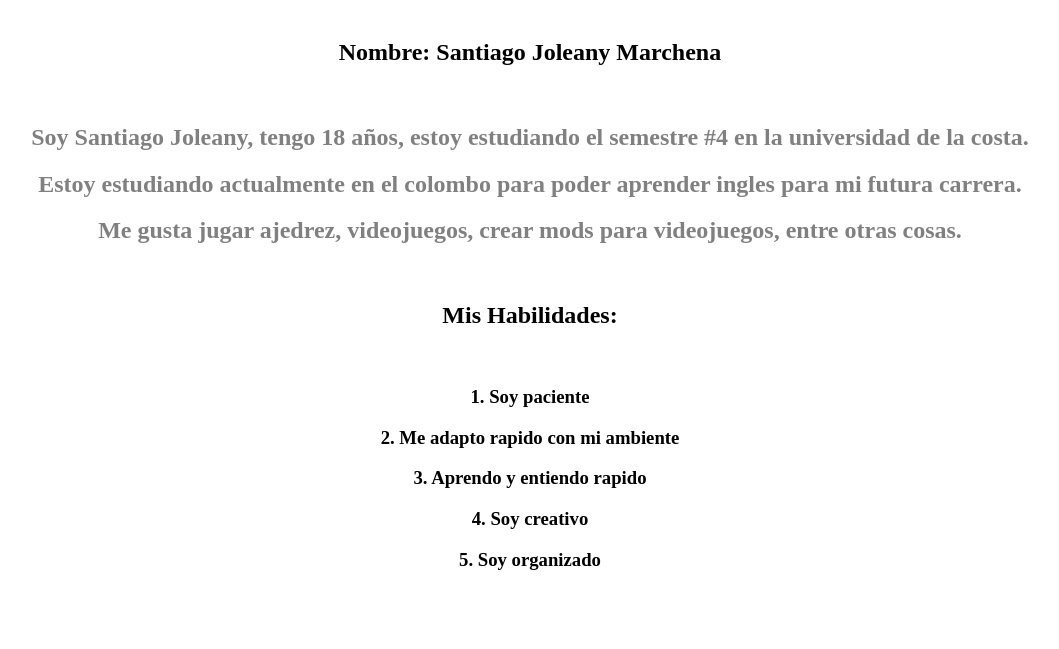
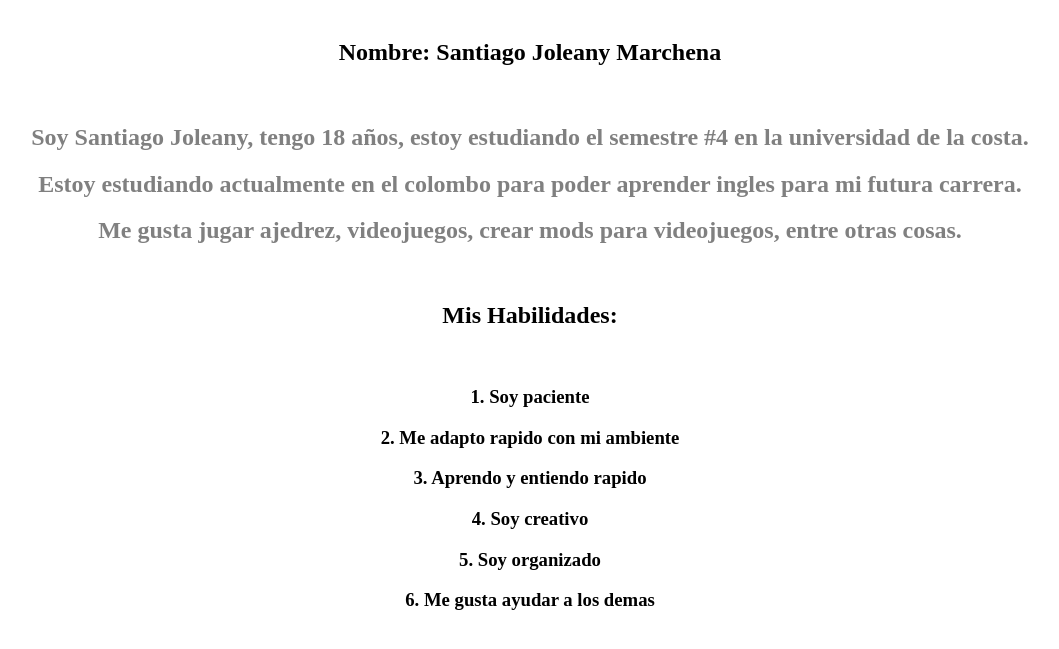
Before and after one commit to SantiJM16/Rubrica_ejercicio_1, a plain HTML site: page index.html in a window 1280 px wide. Shown: the part 79-728 px from the top of the page, without its empty margins (110-1169 px from the left). Drawn offline with Linux system fonts and the light colour scheme.

Commit message:
Cree un h3 con mi sexta habilidad

```diff
--- a/index.html
+++ b/index.html
@@ -22,6 +22,7 @@
         <h3>3. Aprendo y entiendo rapido</h3>
         <h3>4. Soy creativo</h3>
         <h3>5. Soy organizado</h3>
+        <h3>6. Me gusta ayudar a los demas</h3>
     </center>
 </body>
 </html>
```
